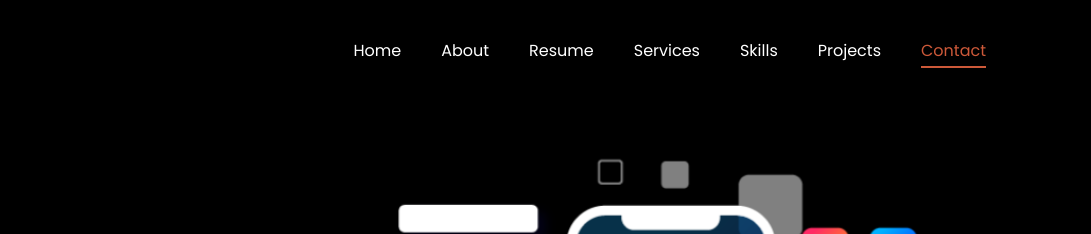
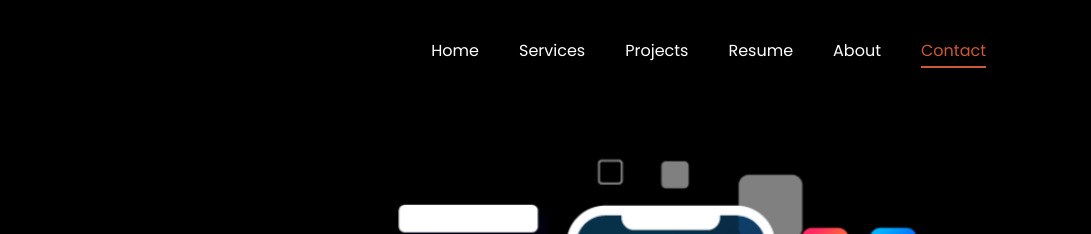
Before and after one commit to siembaX/Rosewitter-Design--1, a plain HTML site: page index.html in a window 1280 px wide. Shown: the top 234 px of the page, 189-1280 px from the left. Drawn offline with Linux system fonts and the light colour scheme; files whose address does not match are found by name.

Commit message:
rose-changes

```diff
--- a/index.html
+++ b/index.html
@@ -35,11 +35,10 @@
 	      <div class="collapse navbar-collapse" id="ftco-nav">
 	        <ul class="navbar-nav nav ml-auto">
 	          <li class="nav-item"><a href="#home-section" class="nav-link"><span>Home</span></a></li>
+			  <li class="nav-item"><a href="#services-section" class="nav-link"><span>Services</span></a></li>
+	          <li class="nav-item"><a href="#projects-section" class="nav-link"><span>Projects</span></a></li>
+	          <li class="nav-item"><a href="#resume-section" class="nav-link"><span>Resume</span></a></li>
 	          <li class="nav-item"><a href="#about-section" class="nav-link"><span>About</span></a></li>
-	          <li class="nav-item"><a href="#resume-section" class="nav-link"><span>Resume</span></a></li>
-	          <li class="nav-item"><a href="#services-section" class="nav-link"><span>Services</span></a></li>
-	          <li class="nav-item"><a href="#skills-section" class="nav-link"><span>Skills</span></a></li>
-	          <li class="nav-item"><a href="#projects-section" class="nav-link"><span>Projects</span></a></li>
 	          <li class="nav-item"><a href="#contact-section" class="nav-link"><span>Contact</span></a></li>
 	        </ul>
 	      </div>
```
